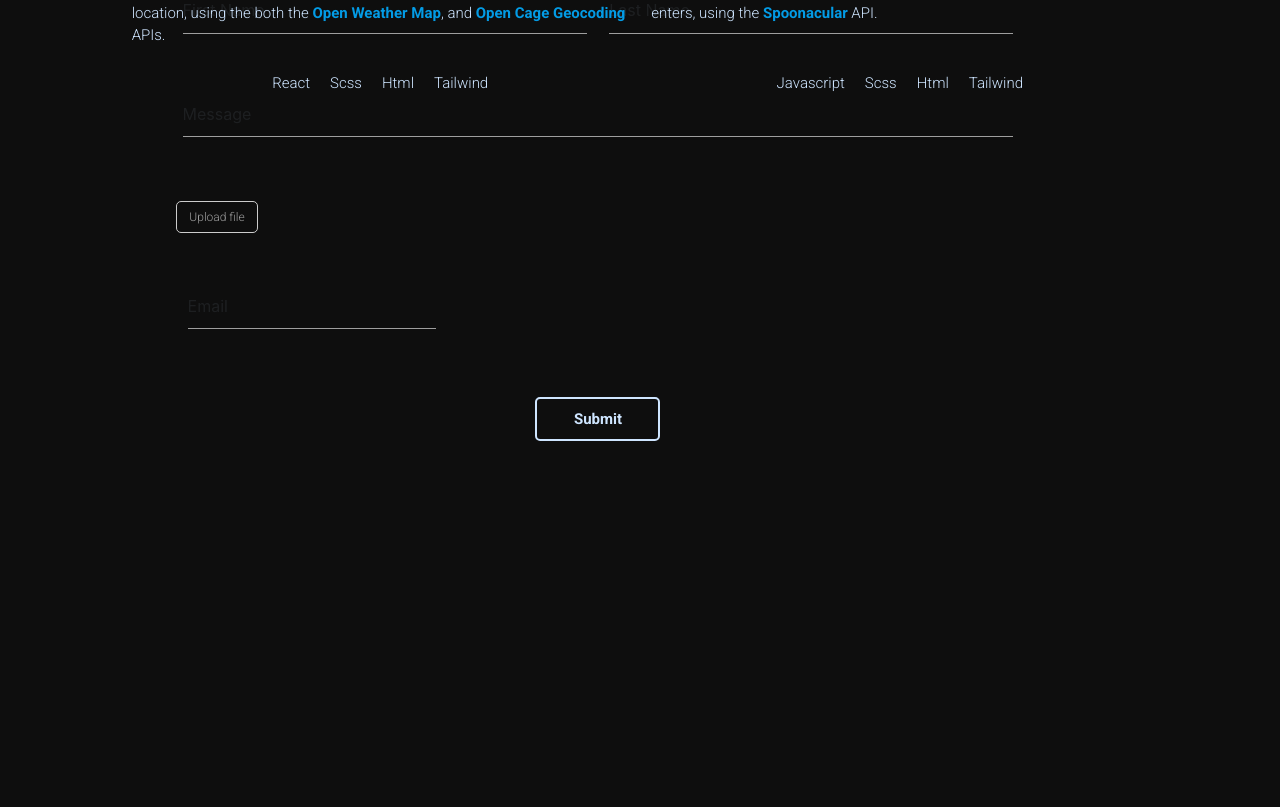
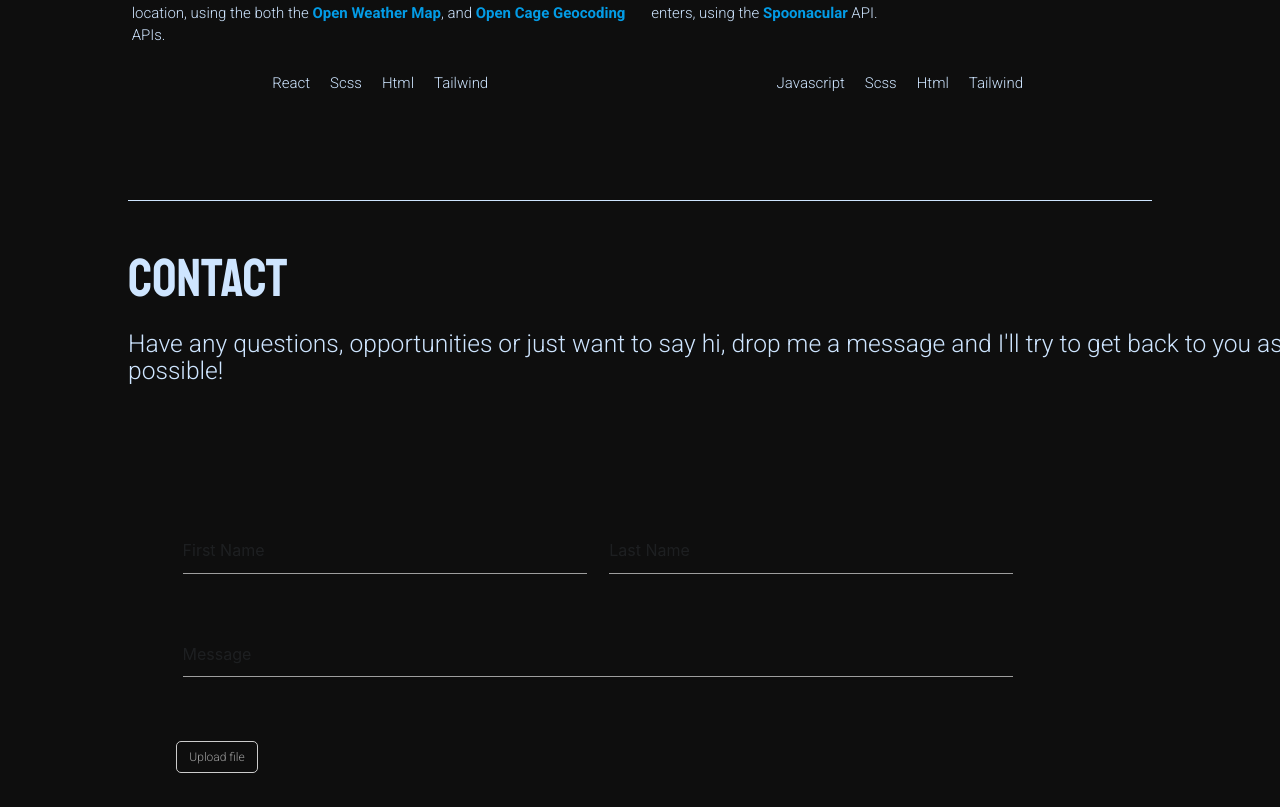
Before and after one commit to PhilwithoneL/philip-fielding-portfolio, a React (Create React App) app in the folder portfolio/: page / in a window 1280 px wide. Shown: the part 2681-3488 px from the top of the page. Built offline with nearby package versions, Linux system fonts and the light colour scheme.

Commit message:
Added scroll animation for contact navigation

```diff
--- a/portfolio/src/css/_contact.scss
+++ b/portfolio/src/css/_contact.scss
@@ -1,16 +1,22 @@
+.contact-section-main {
+    z-index:2;
+    position: relative;
+    top:850px;
+}
+
 .contact-section {
-    transform:translateY(400px);
     margin: 0% 10% 0% 10%;
     width:100%;
-    height:500px;
+    height:400px;
     right:10px;
+    transform:translateY(90px);
 
     &:before {
         content: "";
         background: rgb(206, 229, 255);
         position: absolute;
         top: -10px;
-        height: 1px;
+        height: 0.5px;
         width: 80%;
         transition: all 0.1s ease-in-out;
 
--- a/portfolio/src/css/main.css
+++ b/portfolio/src/css/main.css
@@ -1508,13 +1508,19 @@
   cursor: pointer;
 }
 
+.contact-section-main {
+  z-index: 2;
+  position: relative;
+  top: 850px;
+}
+
 .contact-section {
-  -webkit-transform: translateY(400px);
-          transform: translateY(400px);
   margin: 0% 10% 0% 10%;
   width: 100%;
-  height: 500px;
+  height: 400px;
   right: 10px;
+  -webkit-transform: translateY(90px);
+          transform: translateY(90px);
 }
 
 .contact-section:before {
@@ -1522,7 +1528,7 @@
   background: #cee5ff;
   position: absolute;
   top: -10px;
-  height: 1px;
+  height: 0.5px;
   width: 80%;
   -webkit-transition: all 0.1s ease-in-out;
   transition: all 0.1s ease-in-out;
```
Also changed, not shown: 1 other file (tests, documents, lock files or other folders).
